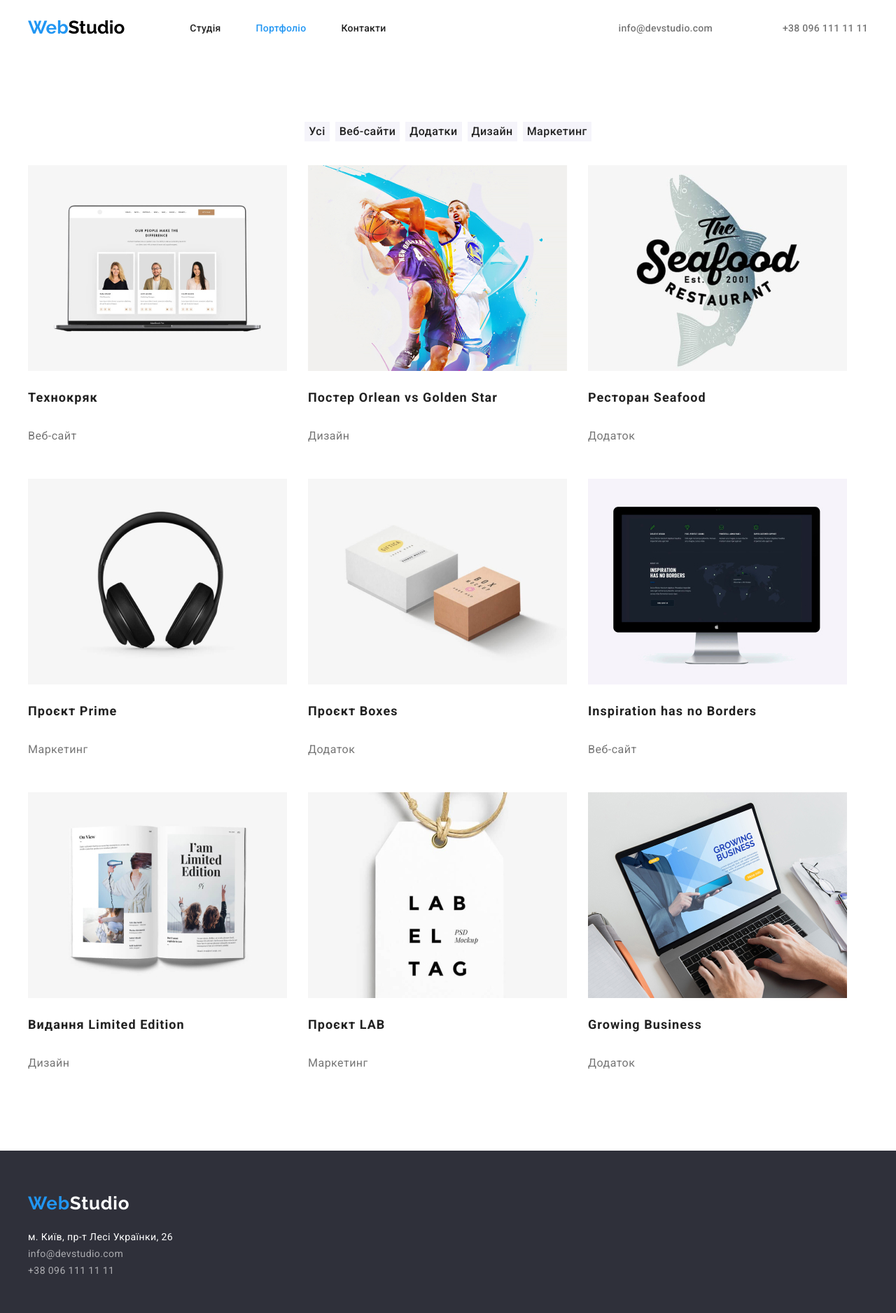
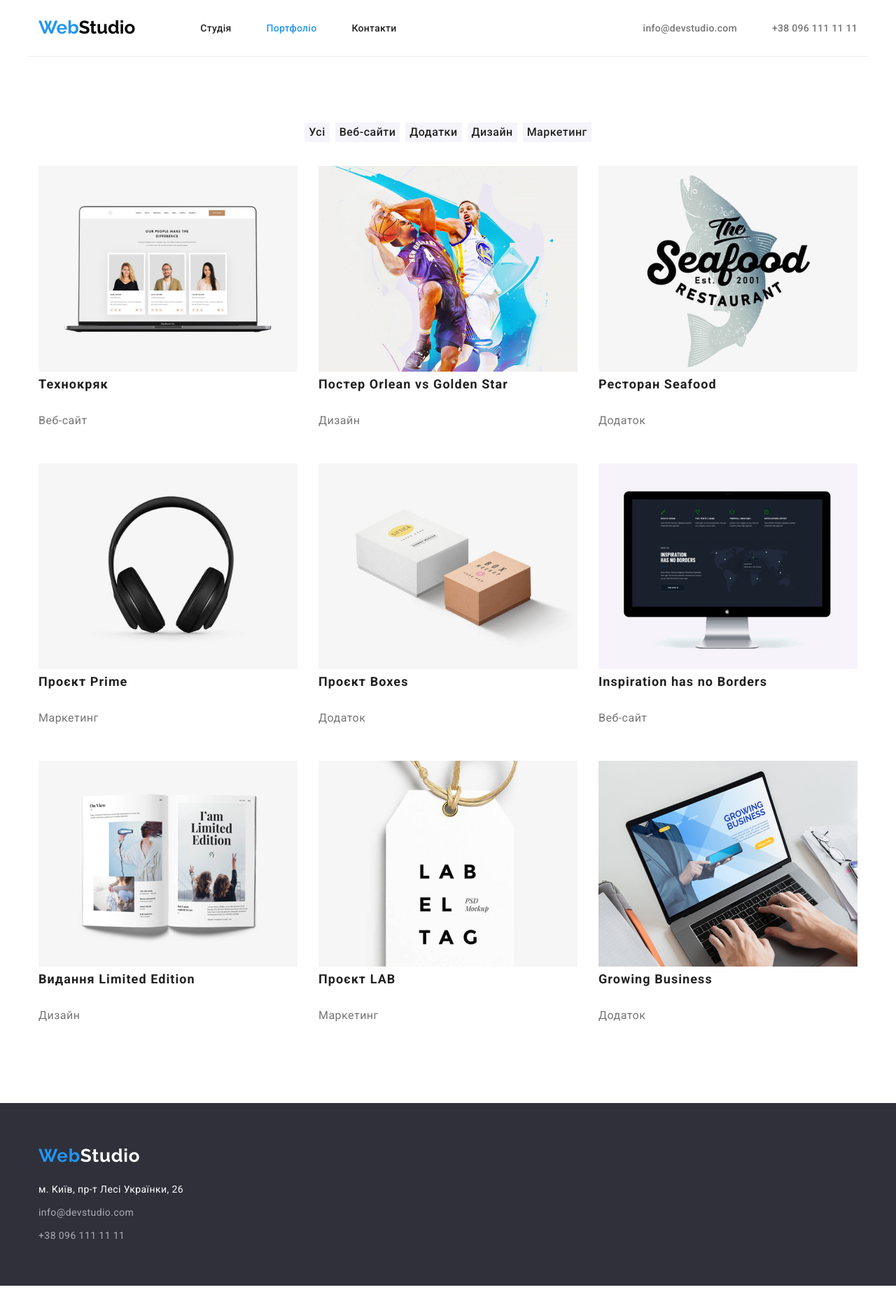
Before and after one commit to ssmazay/goit-markup-hw-03, a plain HTML site: page portfolio.html in a window 1280 px wide. Shown: the whole page at 70% size. After the commit the page ends 1837 px from the top, so only its background shows below. Drawn offline with nearby package versions, Linux system fonts and the light colour scheme.

Commit message:
3rd attempt

```diff
--- a/css/styles.css
+++ b/css/styles.css
@@ -51,9 +51,9 @@ img {
   height: auto;
 }
 
-section {
+/* section {
   padding-top: 64px;
-}
+} */
 
 nav {
   display: flex;
@@ -67,8 +67,8 @@ nav {
 
 .container {
   width: 1200px;
-  padding-left: 15;
-  padding-right: 15;
+  padding-left: 15px;
+  padding-right: 15px;
   margin-left: auto;
   margin-right: auto;
 
@@ -79,6 +79,10 @@ nav {
 
 .header-container {
   display: flex;
+  border: 1px solid #ececec;
+  border-top: 0;
+  border-left: 0;
+  border-right: 0;
 }
 
 .logo {
@@ -128,27 +132,27 @@ nav {
   color: var(--secondary-txt-cl);
 }
 
-.mail-to {
-  margin-right: 50px;
-}
-
 /* Studio */
 
 .section-hero {
-  background-color: var(--hero-bg-cl);
   color: var(--white-txt-cl);
-
-  width: 1600px;
+  margin: auto;
+  padding-top: 200px;
+  margin-bottom: 200px;
+  /* width: 1600px;
   height: 600px;
   left: 0px;
-  top: 80px;
+  top: 80px; */
+  background-color: #c4c4c4;
+  /* background-image: linear-gradient(2F303A); */
+  /* background-image: url(../images/hero/Шапка.jpeg); */
 }
 .hero-title {
   display: block;
   margin-left: auto;
   margin-right: auto;
-
-  padding-bottom: 30px;
+  /* padding-top: 200px; */
+  /* padding-bottom: 40px; */
   font-weight: 900;
   font-size: 44px;
   line-height: calc(60 / 44);
@@ -173,10 +177,11 @@ nav {
   text-align: center;
   letter-spacing: 0.06em;
   cursor: pointer;
+  border: 0;
 }
 .hero-btn:hover,
 .hero-btn:focus {
-  color: #188ce8;
+  background-color: #188ce8;
 }
 
 .section-features {
@@ -186,9 +191,12 @@ nav {
 
 .features-list {
   display: flex;
+  gap: 30px;
 }
 
-/* .features-item  */
+.features-item {
+  flex-basis: calc((100% - 30px * 3) / 4);
+}
 
 .features-subtitles {
   font-weight: 700;
@@ -196,7 +204,7 @@ nav {
   line-height: calc(16 / 14);
   letter-spacing: 0.03em;
   text-transform: uppercase;
-  padding-bottom: 10px;
+  /* padding-bottom: 10px; */
 }
 .features-text {
   color: var(--secondary-txt-cl);
@@ -217,7 +225,7 @@ nav {
   line-height: calc(42 / 36);
   text-align: center;
   letter-spacing: 0.03em;
-  padding-bottom: 50px;
+  margin: 50px;
 }
 .work-list {
   display: flex;
@@ -260,14 +268,20 @@ nav {
 
 /* .team-img  */
 
+.team-worker {
+  padding-top: 30px;
+  padding-bottom: 30px;
+}
+
 .team-name {
   font-weight: 500;
   font-size: 16px;
   line-height: calc(19 / 16);
   text-align: center;
   letter-spacing: 0.03em;
-  padding-top: 30px;
-  padding-bottom: 10px;
+  /* padding-top: 30px;
+  padding-bottom: 10px; */
+  margin-bottom: 10px;
 }
 .team-profession {
   color: var(--secondary-txt-cl);
@@ -276,7 +290,6 @@ nav {
   line-height: calc(19 / 16);
   text-align: center;
   letter-spacing: 0.03em;
-  padding-bottom: 30px;
 }
 /* .list-item */
 
@@ -285,9 +298,6 @@ nav {
 .footer {
   background-color: var(--hero-bg-cl);
   display: flex;
-}
-
-.footer-container {
   padding-top: 60px;
   padding-bottom: 60px;
 }
@@ -300,13 +310,20 @@ nav {
   line-height: calc(31 / 26);
   letter-spacing: 0.03em;
   text-decoration: none;
+  margin-bottom: 20px;
 }
 
 .footer-list {
-  padding-top: 20px;
+  margin-top: 20px;
 }
 
-/* .footer-item  */
+.item-str {
+  margin-bottom: 9px;
+}
+
+.item-ml {
+  margin-bottom: 9px;
+}
 
 .footer-adress {
   font-style: normal;
@@ -330,22 +347,20 @@ nav {
 /*Portfolio*/
 
 .projects {
+  display: flex;
+  justify-content: center;
   padding-top: 94px;
   padding-bottom: 94px;
 }
 
 .filters-list {
   display: flex;
+  justify-content: center;
   gap: 8px;
+  margin-bottom: 34px;
 }
 
 /* .fiters-item  */
-
-.filters {
-  display: flex;
-  justify-content: center;
-  padding-bottom: 34px;
-}
 
 .filters-btn {
   font-family: inherit;
@@ -375,12 +390,18 @@ nav {
 } */
 
 .project-item {
-  flex-basis: calc ((100% - 30px * 2) / 3);
+  flex-basis: calc((100% - 30px * 2) / 3);
 }
 
-.project-img {
-  padding-bottom: 20px;
+.cards-name {
+  display: block;
+  border: 1px solid #eeeeee;
+  border-top: 0;
+  padding: 20px 24px;
 }
+
+/* .project-img { */
+/* margin-bottom: 20px; */
 
 .project-name {
   font-weight: 700;
--- a/portfolio.html
+++ b/portfolio.html
@@ -53,7 +53,7 @@
         <!-- Проекти -->
         <section class="projects">
             <div class="container">
-                <div class="filters">
+
                 <h1 hidden>Проекти</h1>
                 <ul class="filters-list list">
                     <li class="fiters-item">
@@ -72,88 +72,105 @@
                         <button class="filters-btn" type="button">Маркетинг</button>
                     </li>
                 </ul>
-                </div>
-                <div class="project-cards">
+
+                <!-- <div class="project-cards"> -->
                 <ul class="project-list list">
                     <li class="project-item">
                         <img class="project-img" src="./images/portfolio/img1.jpeg" alt="Розкритий ноутбук"
                             width="370" />
-                            <h3 class="project-name">Технокряк</h3>
+                        <div class cards-name>
+                            <h2 class="project-name">Технокряк</h2>
                             <p class="project-filters">Веб-сайт</p>
+                        </div>
                     </li>
                     <li class="project-item">
                         <img class="project-img" src="./images/portfolio/img2.jpeg" alt="Грають в баскетбол"
                             width="370" />
-                            <h3 class="project-name">
+                        <div class cards-name>
+                            <h2 class="project-name">
                                 Постер <span lang="en">Orlean vs Golden Star</span>
-                            </h3>
+                            </h2>
                             <p class="project-filters">Дизайн</p>
+                        </div>
                     </li>
                     <li class="project-item">
-                            <img class="project-img" src="./images/portfolio/img3.jpeg" alt="Логотип ресторану"
+                        <img class="project-img" src="./images/portfolio/img3.jpeg" alt="Логотип ресторану" 2
                             width="370" />
-                            <h3 class="project-name">
+                        <div class cards-name>
+                            <h2 class="project-name">
                                 Ресторан <span lang="en">Seafood</span>
-                            </h3>
+                            </h2>
                             <p class="project-filters">Додаток</p>
+                        </div>
                     </li>
                     <li class="project-item">
                         <img class="project-img" src="./images/portfolio/img4.jpeg" alt="Навушники" width="370" />
-                            <h3 class="project-name">Проєкт <span lang="en">Prime</span></h3>
+                        <div class cards-name>
+                            <h2 class="project-name">Проєкт <span lang="en">Prime</span></h2>
                             <p class="project-filters">Маркетинг</p>
+                        </div>
                     </li>
                     <li class="project-item">
-                            <img class="project-img" src="./images/portfolio/img5.jpeg" alt="Дві коробочки"
-                                width="370" />
-                            <h3 class="project-name">Проєкт <span lang="en">Boxes</span></h3>
+                        <img class="project-img" src="./images/portfolio/img5.jpeg" alt="Дві коробочки" width="370" />
+                        <div class cards-name>
+                            <h2 class="project-name">Проєкт <span lang="en">Boxes</span></h2>
                             <p class="project-filters">Додаток</p>
+                        </div>
                     </li>
                     <li class="project-item">
                         <img class="project-img" src="./images/portfolio/img6.jpeg" alt="Компьютерний дисплей"
                             width="370" />
-                            <h3 class="project-name" lang="en">Inspiration has no Borders</h3>
+                        <div class cards-name>
+                            <h2 class="project-name" lang="en">Inspiration has no Borders</h2>
                             <p class="project-filters">Веб-сайт</p>
+                        </div>
                     </li>
                     <li class="project-item">
                         <img class="project-img" src="./images/portfolio/img7.jpeg" alt="Розгорнута книжка"
                             width="370" />
-                            <h3 class="project-name">
+                        <div class cards-name>
+                            <h2 class="project-name">
                                 Видання <span lang="en">Limited Edition</span>
-                            </h3>
+                            </h2>
                             <p class="project-filters">Дизайн</p>
+                        </div>
                     </li>
                     <li class="project-item">
                         <img class="project-img" src="./images/portfolio/img8.jpeg" alt="Бирка з назвою проекта"
                             width="370" />
-                            <h3 class="project-name">Проєкт <span lang="en">LAB</span></h3>
+                        <div class cards-name>
+                            <h2 class="project-name">Проєкт <span lang="en">LAB</span></h2>
                             <p class="project-filters">Маркетинг</p>
+                        </div>
                     </li>
                     <li class="project-item">
                         <img class="project-img" src="./images/portfolio/img9.jpeg" alt="Людина працюе на ноутбуці"
                             width="370" />
-                            <h3 class="project-name" lang="en">Growing Business</h3>
+                        <div class cards-name>
+                            <h2 class="project-name" lang="en">Growing Business</h2>
                             <p class="project-filters">Додаток</p>
+                        </div>
                     </li>
                 </ul>
-                </div>
+                <!-- </div> -->
             </div>
         </section>
     </main>
     <footer class="footer">
-        <div class="container footer-container">
+        <div class="container">
             <a class="footer-logo" lang="en" href=""><span class="accent">Web</span>Studio</a>
             <address class="footer-adress">
                 <ul class="footer-list list">
-                    <li class="footer-item">
+                    <li class="footer-item item-str">
                         <a class="footer-link" href="https://goo.gl/maps/zwRMYUGouhkKtX1Y8" target="_blank"
                             rel="noopener noreferrer">
                             м. Київ, пр-т Лесі Українки, 26
                         </a>
                     </li>
-                    <li class="footer-item">
+                    <li class="footer-item item-ml">
                         <a class="footer-link link-cl" href="mailto:info@devstudio.com">info@devstudio.com</a>
                     </li>
-                    <li class="footer-item">
+                    <li class="footer-item item-tel">
                         <a class="footer-link link-cl" href="tel:+380961111111">+38 096 111 11 11</a>
                     </li>
                 </ul>
```
Also changed, not shown: index.html (+19 -19 lines), images/hero/Шапка.jpeg (added), 2 other files. Lines whose indentation alone changed are shown as unchanged.
